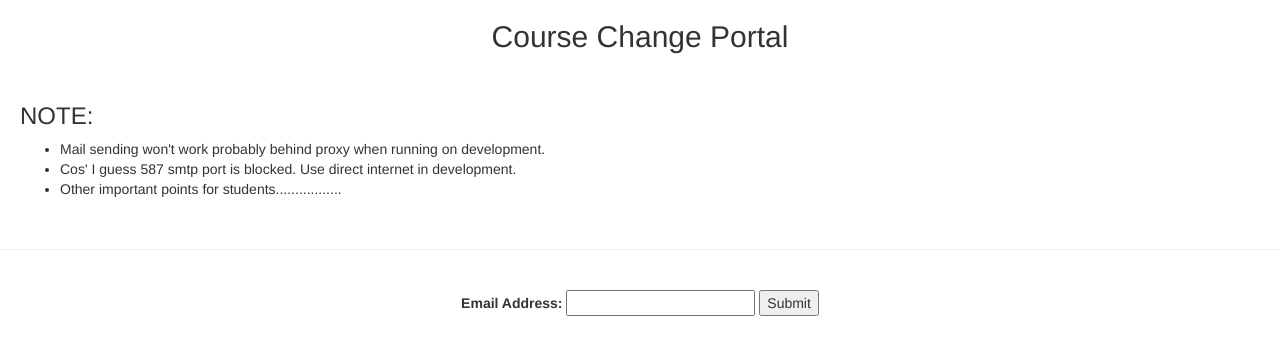
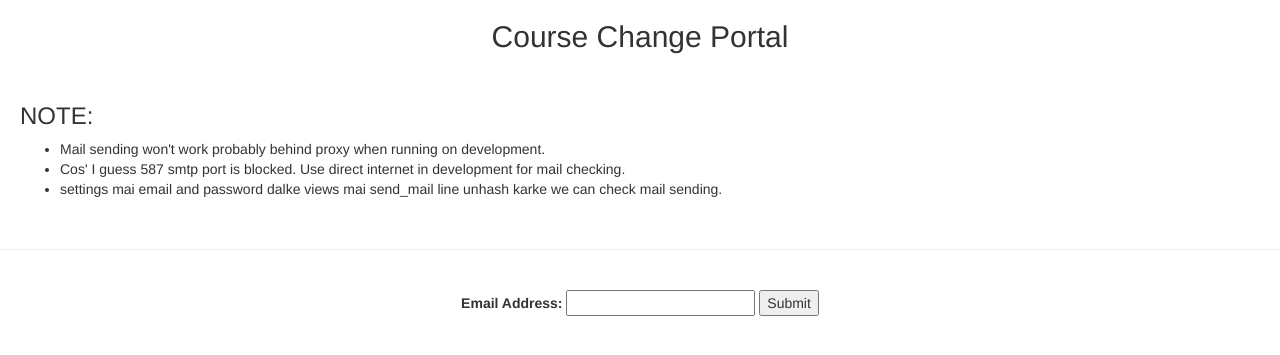
Before and after one commit to mayurdhurpate/course-change, a Django app: page / in a window 1280 px wide. Shown: the top 355 px of the page. Run offline with Django 3.2, Linux system fonts and the light colour scheme; some libraries are stand-ins or nearby versions.

Commit message:
settings changed

```diff
--- a/ccp/settings.py
+++ b/ccp/settings.py
@@ -94,7 +94,7 @@ STATICFILES_DIRS = (
 EMAIL_USE_TLS = True
 EMAIL_HOST = 'smtp.gmail.com'
 EMAIL_PORT = 587
-EMAIL_HOST_USER = 'no-reply@technex.in'
-EMAIL_HOST_PASSWORD = 'ramleela2014'
-DEFAULT_FROM_EMAIL = 'no-reply@technex.in'
+EMAIL_HOST_USER = 'email'   #change this
+EMAIL_HOST_PASSWORD = 'password'    #change this
+DEFAULT_FROM_EMAIL = 'emailagain'    #change this
 DEFAULT_TO_EMAIL = 'to email'
--- a/form/templates/index.html
+++ b/form/templates/index.html
@@ -38,8 +38,8 @@
         <h3>NOTE:</h3>
         <ul>
             <li>Mail sending won't work probably behind proxy when running on development.</li>
-            <li>Cos' I guess 587 smtp port is blocked. Use direct internet in development.</li>
-            <li>Other important points for students.................</li>
+            <li>Cos' I guess 587 smtp port is blocked. Use direct internet in development for mail checking.</li>
+            <li>settings mai email and password dalke views mai send_mail line unhash karke we can check mail sending.</li>
         </ul>
     </div>
     <hr>
```
